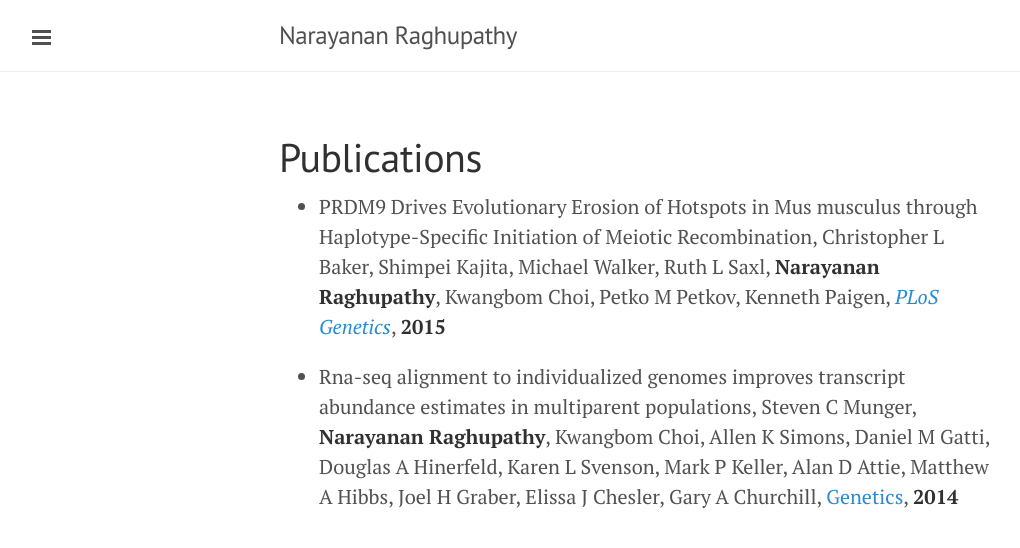
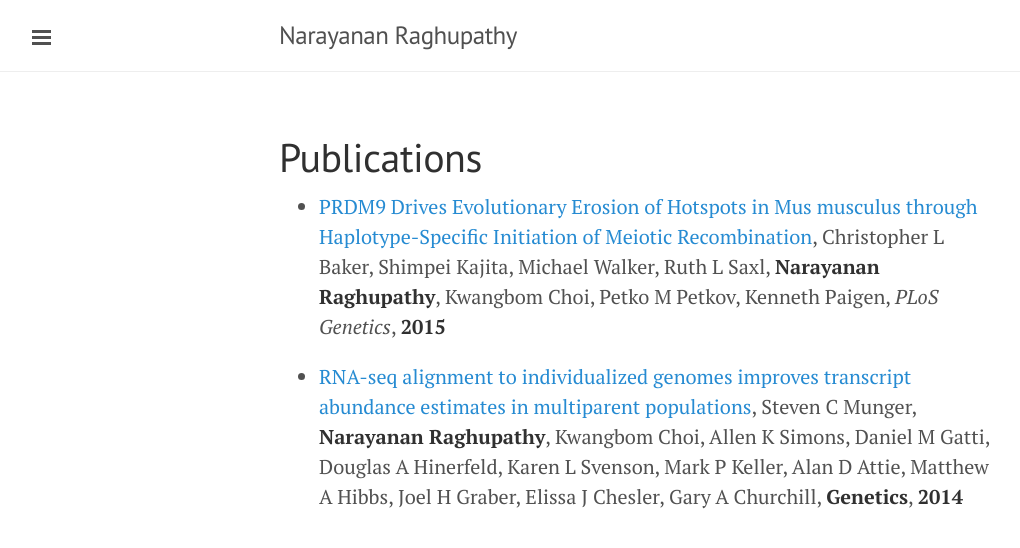
Before and after one commit to narayananr/narayananr.github.io, a Jekyll site: the page built from publications.md, in a window 1280 px wide. Shown: the top 548 px of the page, without its empty margins (1-1021 px from the left). Built offline with Jekyll 4.4.1, drawn with Linux system fonts in a browser that asks for light colours; Markdown is read by kramdown in place of the engine named in the settings.

Commit message:
Update publications.md

```diff
--- a/publications.md
+++ b/publications.md
@@ -3,6 +3,6 @@ layout: page
 title: Publications
 ---
 
-* PRDM9 Drives Evolutionary Erosion of Hotspots in Mus musculus through Haplotype-Specific Initiation of Meiotic Recombination, Christopher L Baker, Shimpei Kajita, Michael Walker, Ruth L Saxl, **Narayanan Raghupathy**, Kwangbom Choi, Petko M Petkov, Kenneth Paigen, [*PLoS Genetics*](http://journals.plos.org/plosgenetics/article?id=10.1371/journal.pgen.1004916#pgen-1004916-g007), **2015**
+* [PRDM9 Drives Evolutionary Erosion of Hotspots in Mus musculus through Haplotype-Specific Initiation of Meiotic Recombination](http://journals.plos.org/plosgenetics/article?id=10.1371/journal.pgen.1004916#pgen-1004916-g007), Christopher L Baker, Shimpei Kajita, Michael Walker, Ruth L Saxl, **Narayanan Raghupathy**, Kwangbom Choi, Petko M Petkov, Kenneth Paigen, *PLoS Genetics*, **2015**
 
-* Rna-seq alignment to individualized genomes improves transcript abundance estimates in multiparent populations, Steven C Munger, **Narayanan Raghupathy**, Kwangbom Choi, Allen K Simons, Daniel M Gatti, Douglas A Hinerfeld, Karen L Svenson, Mark P Keller, Alan D Attie, Matthew A Hibbs, Joel H Graber, Elissa J Chesler, Gary A Churchill,  [Genetics](http://www.genetics.org/content/198/1/59.short), **2014**
+* [RNA-seq alignment to individualized genomes improves transcript abundance estimates in multiparent populations](http://www.genetics.org/content/198/1/59.short), Steven C Munger, **Narayanan Raghupathy**, Kwangbom Choi, Allen K Simons, Daniel M Gatti, Douglas A Hinerfeld, Karen L Svenson, Mark P Keller, Alan D Attie, Matthew A Hibbs, Joel H Graber, Elissa J Chesler, Gary A Churchill,  **Genetics**, **2014**
```
